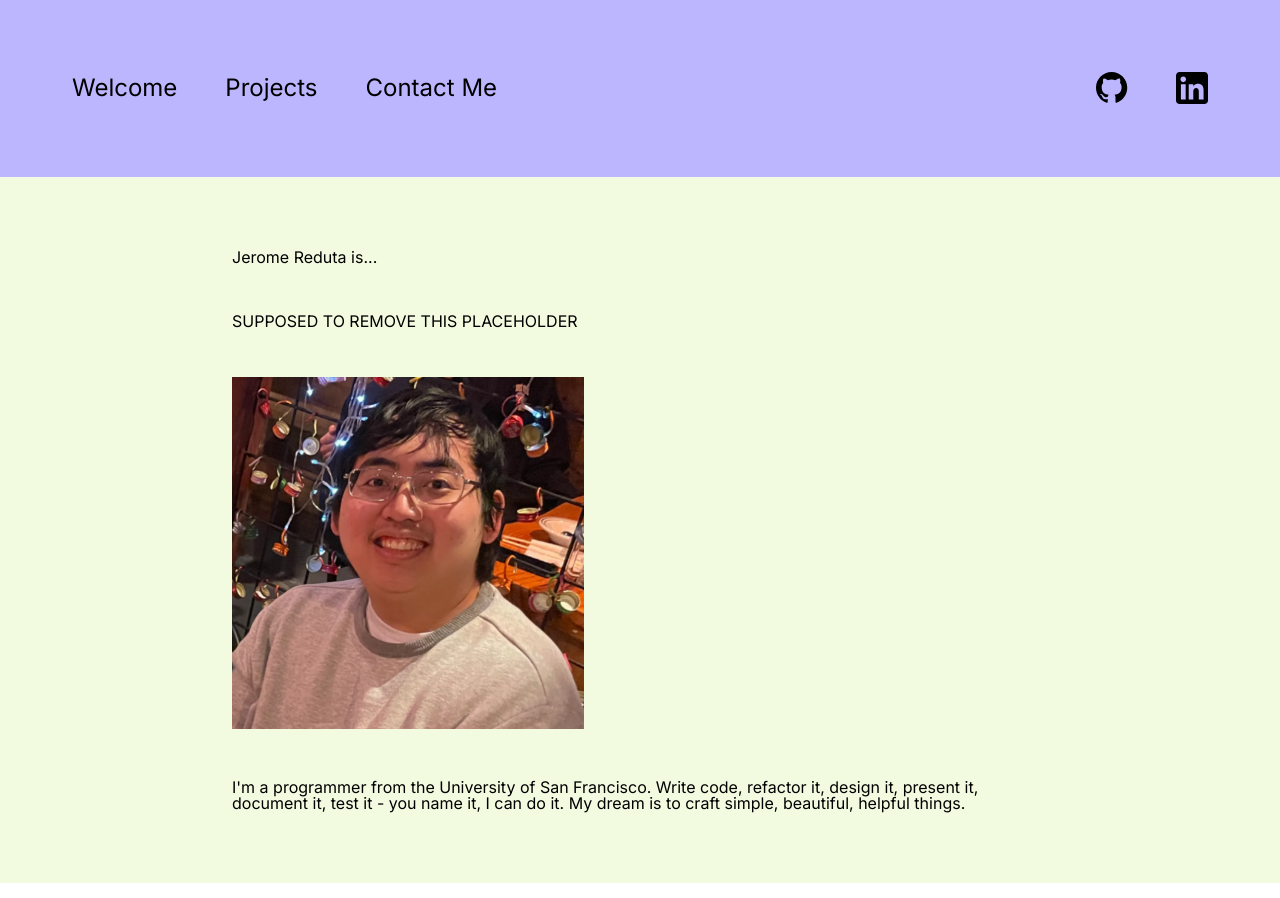
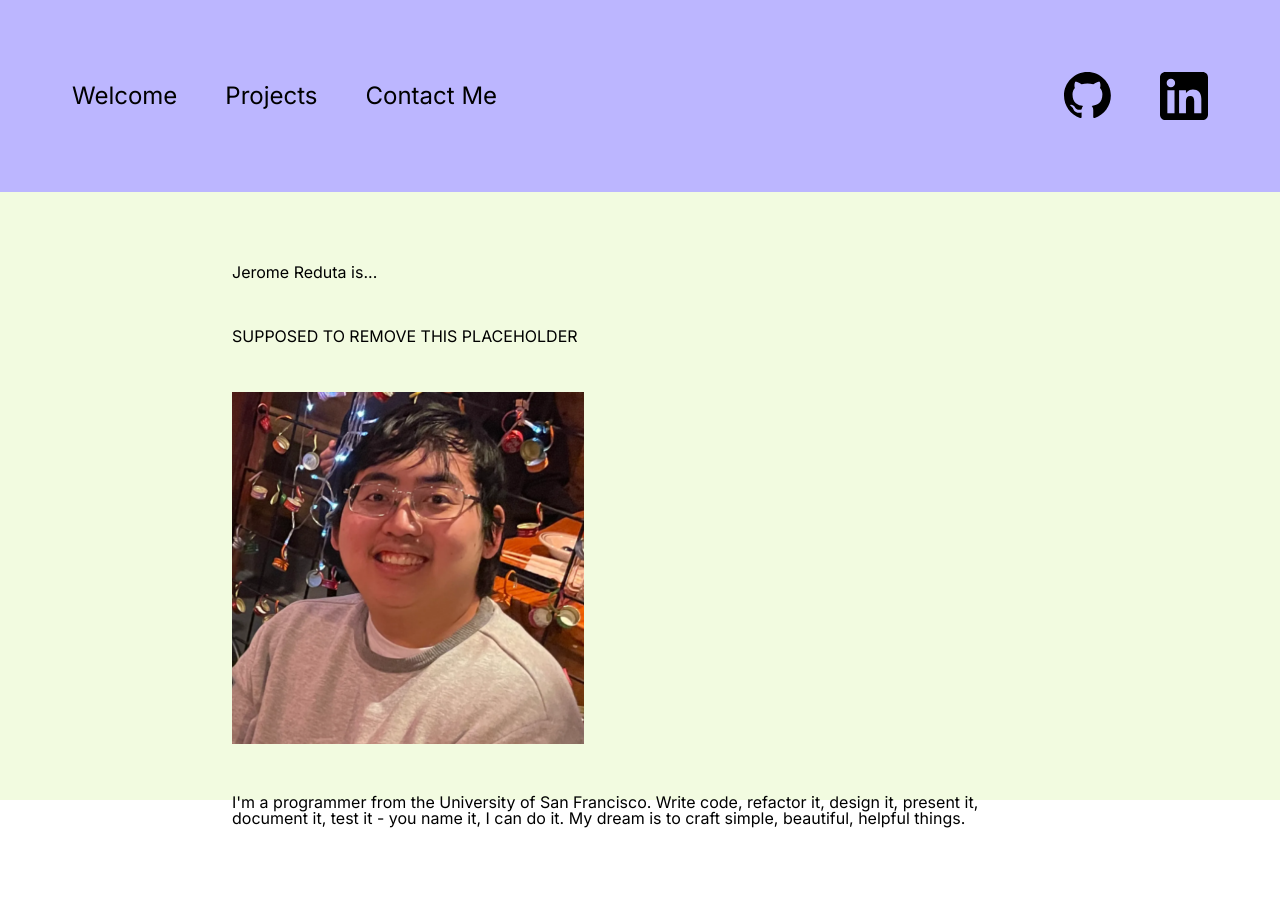
Before and after one commit to JeromeRReduta/Portfolio2025, a React (Vite) app: page / in a window 1280 px wide. Built offline with nearby package versions, Linux system fonts and the light colour scheme.

Commit message:
(change) resized svgs...again...

```diff
--- a/src/shared/design/base.css
+++ b/src/shared/design/base.css
@@ -151,8 +151,8 @@ html {
 }
 
 #root {
-    width: 100%;
-    height: 100%;
+    width: 100vw;
+    height: 100vh;
     background-color: var(--base);
     display: grid;
     grid-template-areas:
--- a/src/shared/design/header.css
+++ b/src/shared/design/header.css
@@ -31,8 +31,8 @@ header {
 
 .svg-link {
     color: var(--dark);
-    height: 5rem;
-    width: 5rem;
+    height: 6rem;
+    width: 6rem;
 }
 
 .svg-base {
```
